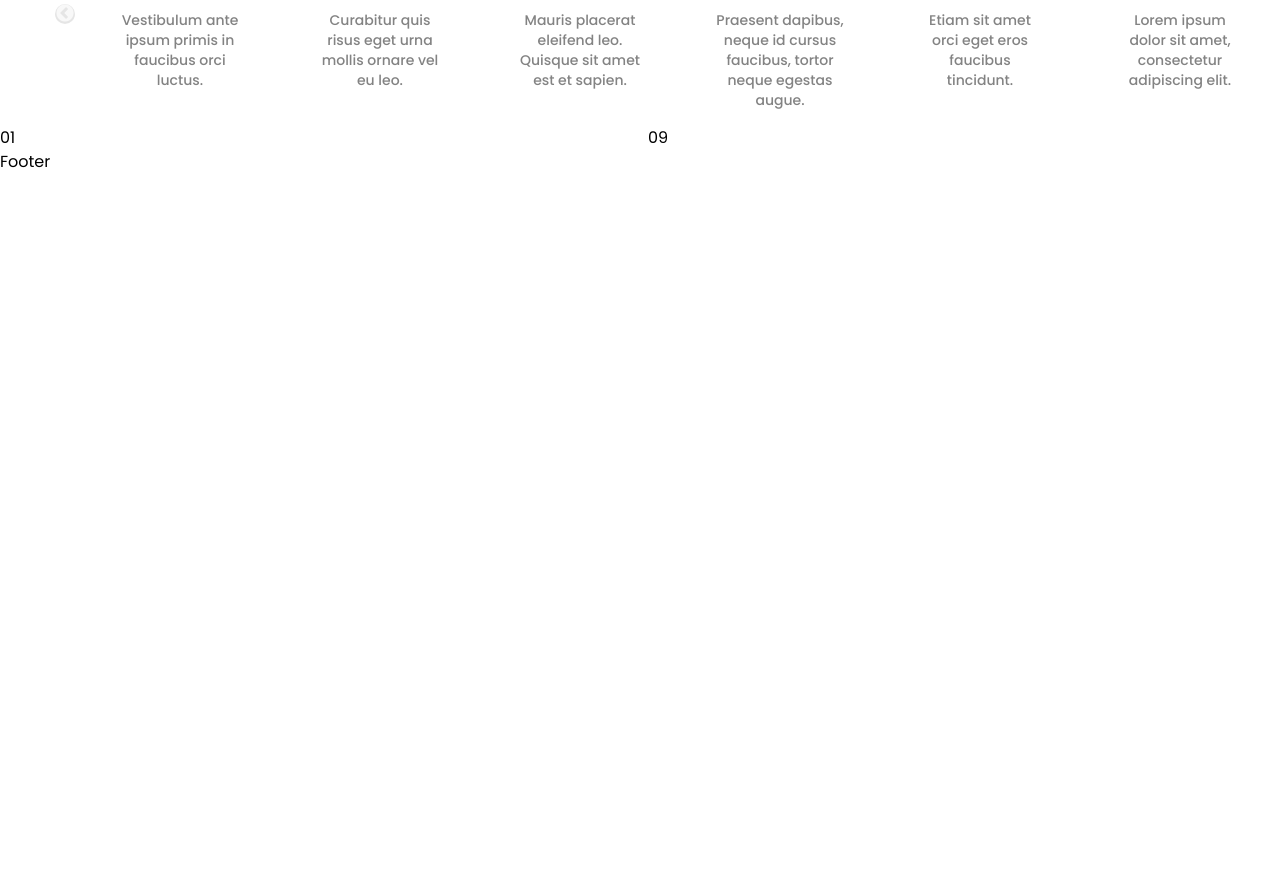
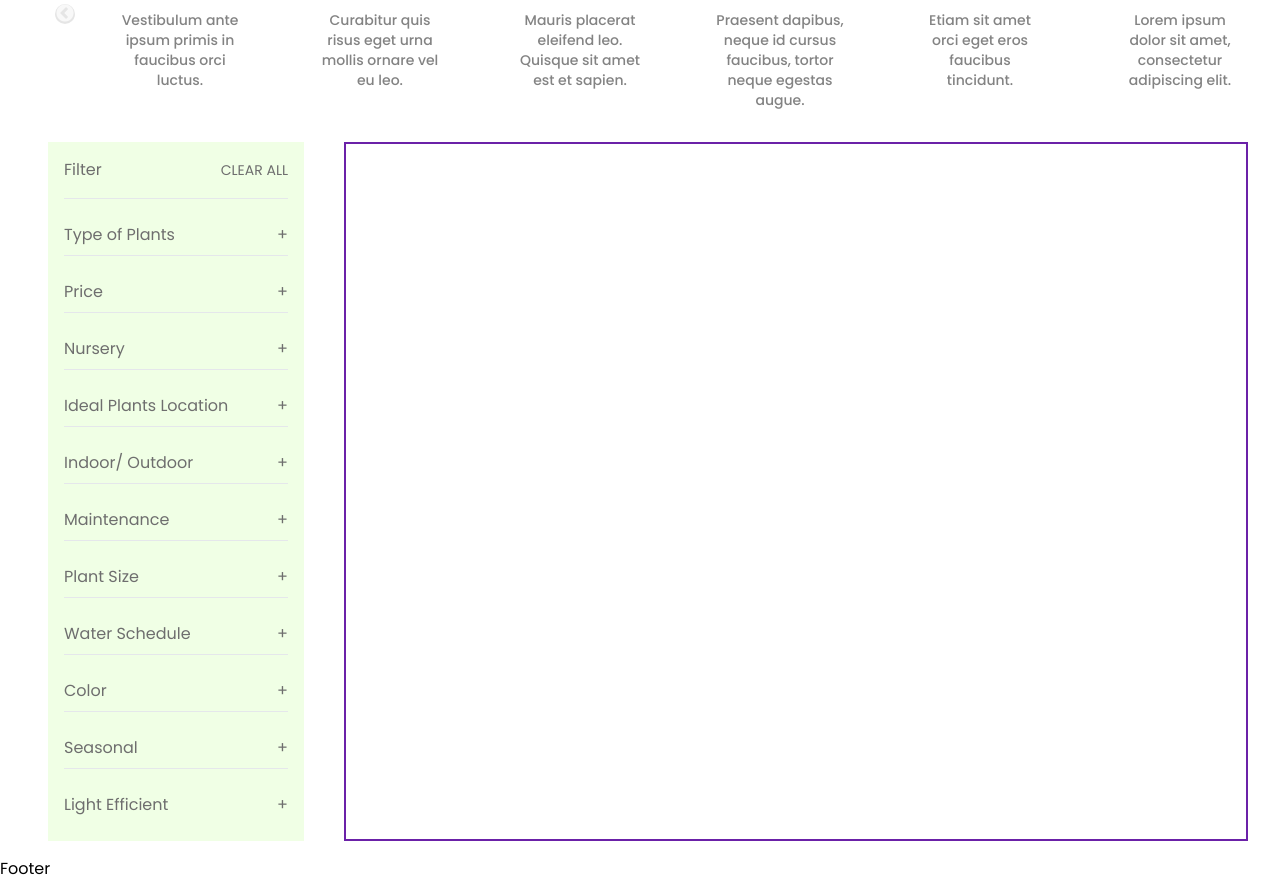
Before and after one commit to RabbanMehamood/Easesmith, a React (Vite) app: page / in a window 1280 px wide. Shown: the part 492-1373 px from the top of the page. Before the commit the page ends 800 px from the top, so only its background shows below. Built offline with nearby package versions, Linux system fonts and the light colour scheme.

Commit message:
Add ProductFilterSection

```diff
--- a/src/App.jsx
+++ b/src/App.jsx
@@ -1,7 +1,7 @@
 import Footer from "./components/Footer";
 import Header from "./components/Header";
 import PlantCarousel from "./components/PlantCarousel";
-import ProductListSection from "./components/ProductListSection";
+import ProductListSection from "./components/ProductFilterSection/ProductListSection";
 import TopSection from "./components/TopSection";
 import Home from "./pages/Home";
 
--- /dev/null
+++ b/src/components/ProductFilterSection/FilterSidebar.jsx
@@ -0,0 +1,24 @@
+const FilterSidebar = ({ filters }) => {
+  return (
+    <div className="bg-[#f0ffe5] p-4 w-64">
+      <div className="flex justify-between items-center mb-4">
+        <h2 className="text-md text-[#6e6e6e]">Filter</h2>
+        <button className="text-sm text-[#6e6e6e] hover:text-gray-700">
+          CLEAR ALL
+        </button>
+      </div>
+
+      <div>
+        {filters.map((filter, index) => (
+          <div key={index} className="border-t pt-6 pb-2 ">
+            <button className="w-full text-left text-[#6e6e6e]">
+              {filter} <span className="float-right">+</span>
+            </button>
+          </div>
+        ))}
+      </div>
+    </div>
+  );
+};
+
+export default FilterSidebar;
--- /dev/null
+++ b/src/components/ProductFilterSection/ProductListSection.jsx
@@ -0,0 +1,31 @@
+import React from "react";
+import FilterSidebar from "./FilterSidebar";
+
+const filters = [
+  "Type of Plants",
+  "Price",
+  "Nursery",
+  "Ideal Plants Location",
+  "Indoor/ Outdoor",
+  "Maintenance",
+  "Plant Size",
+  "Water Schedule",
+  "Color",
+  "Seasonal",
+  "Light Efficient",
+];
+
+function ProductListSection() {
+  return (
+    <div className="m-4 grid grid-cols-[25%,75%] gap-4">
+      <div className=" ml-8">
+        <FilterSidebar filters={filters}/>
+      </div>
+      <div className="border-2 border-purple-800 mr-8">
+
+      </div>
+    </div>
+  );
+}
+
+export default ProductListSection;
--- a/src/components/ProductListSection.jsx
+++ /dev/null
@@ -1,13 +0,0 @@
-import React from "react";
-
-function ProductListSection() {
-  return (
-    <div class="grid grid-cols-2 gap-4">
-      <div>01</div>
-
-      <div>09</div>
-    </div>
-  );
-}
-
-export default ProductListSection;
```
